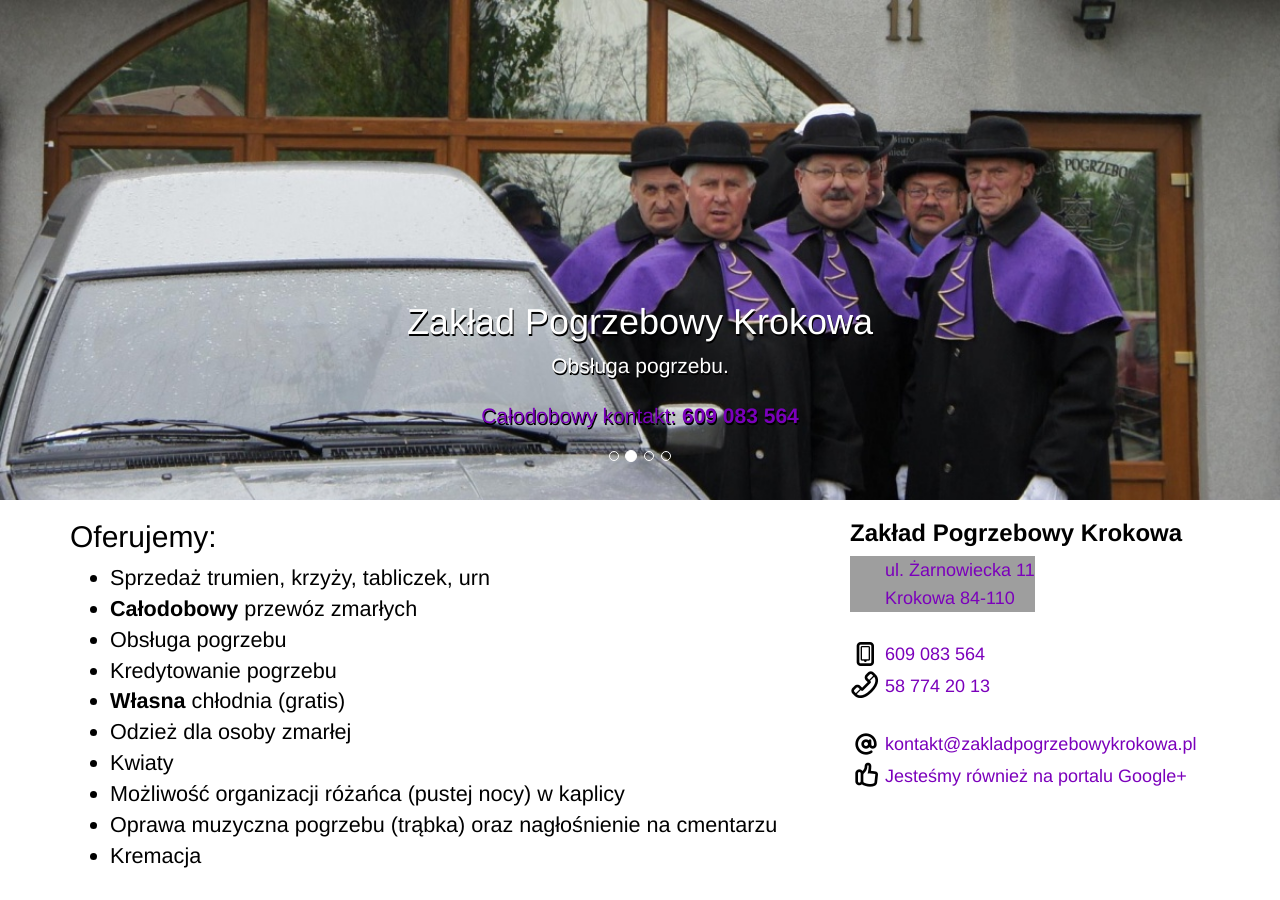
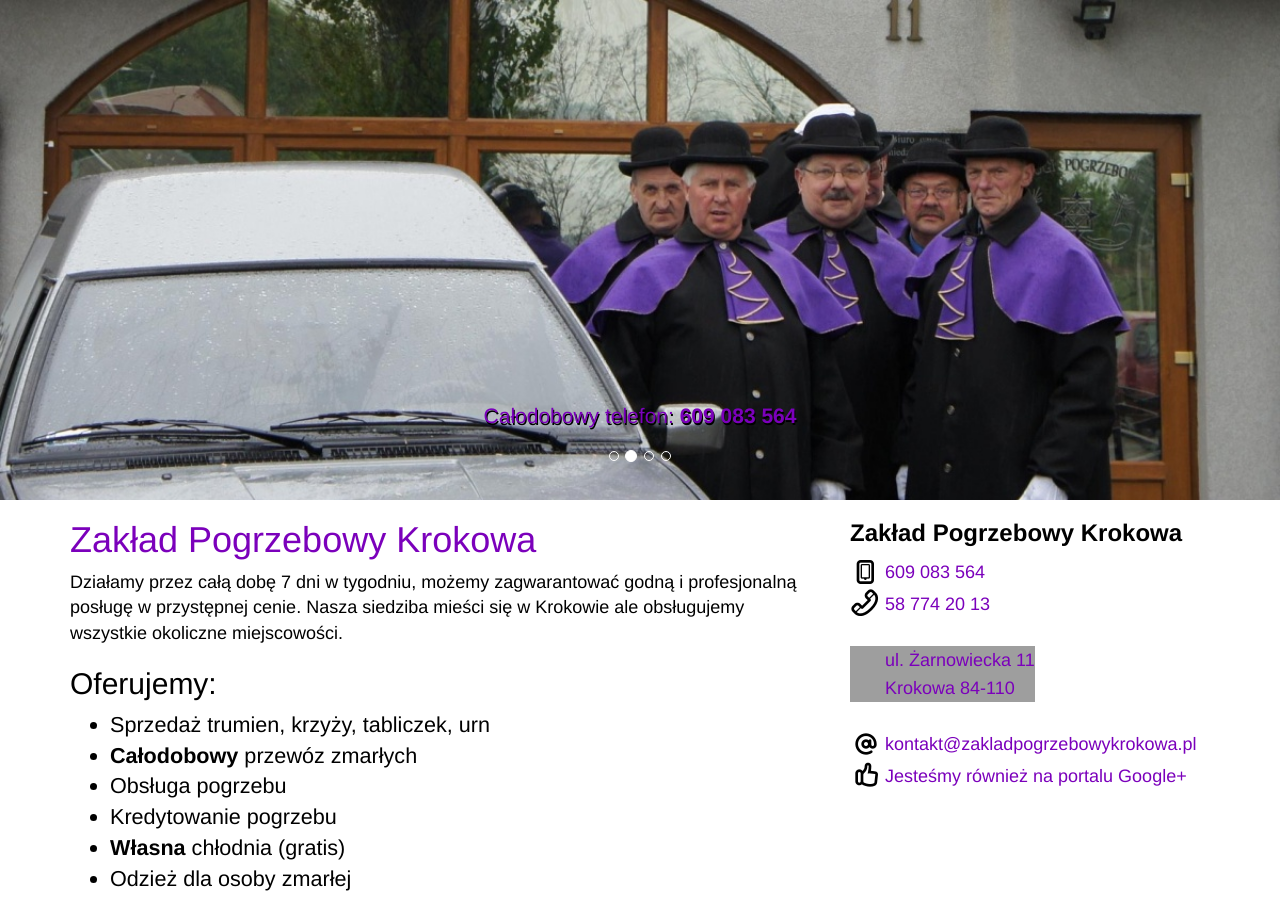
Before and after one commit to lukaszkomar/zakladkrokowa.pl, a Jekyll site: the page built from index.html, in a window 1280 px wide and 900 px high, cut to the strip 0-900 px from the top of the window. Built offline with Jekyll 4.4.1, drawn with Linux system fonts in a browser that asks for light colours; grey boxes are pictures that could not be loaded.

Commit message:
rearranged

```diff
--- a/_layouts/page.html
+++ b/_layouts/page.html
@@ -13,9 +13,7 @@
         <img src="p/img/carousel1.jpg" alt="{{ site.companyName }} Sprzedaż trumien, krzyży, tabliczek, urn">
         <div class="container">
           <div class="carousel-caption">
-            <h1><a href="http://{{ site.url }}" title="{{ site.companyName }}">{{ site.companyName }}</a></h1>
-            <p>Sprzedaż trumien, krzyży, tabliczek, urn.</p>
-            <p><a href="tel:+48609083564" title="{{ site.companyName }} całodobowy telefon">Całodobowy kontakt: <strong>609 083 564</strong></a></p>
+            <p><a href="tel:+48609083564" title="{{ site.companyName }} całodobowy telefon">Całodobowy telefon: <strong>609 083 564</strong></a></p>
           </div>
         </div>
       </div>
@@ -24,9 +22,7 @@
         <img src="p/img/carousel2.jpg" alt="{{ site.companyName }} Obsługa pogrzebu">
         <div class="container">
           <div class="carousel-caption">
-            <h1><a href="http://{{ site.url }}">{{ site.companyName }}</a></h1>
-            <p>Obsługa pogrzebu.</p>
-            <p><a href="tel:+48609083564" title="{{ site.companyName }} całodobowy telefon">Całodobowy kontakt: <strong>609 083 564</strong></a></p>
+            <p><a href="tel:+48609083564" title="{{ site.companyName }} całodobowy telefon">Całodobowy telefon: <strong>609 083 564</strong></a></p>
           </div>
         </div>
       </div>
@@ -34,9 +30,7 @@
         <img src="p/img/carousel3.jpg" alt="{{ site.companyName }} Możliwość organizacji różańca (pustej nocy) w kaplicy">
         <div class="container">
           <div class="carousel-caption">
-            <h1><a href="http://{{ site.url }}">{{ site.companyName }}</a></h1>
-            <p>Możliwość organizacji różańca (pustej nocy) w kaplicy.</p>
-            <p><a href="tel:+48609083564" title="{{ site.companyName }} całodobowy telefon">Całodobowy kontakt: <strong>609 083 564</strong></a></p>
+            <p><a href="tel:+48609083564" title="{{ site.companyName }} całodobowy telefon">Całodobowy telefon: <strong>609 083 564</strong></a></p>
           </div>
         </div>
       </div>
@@ -44,9 +38,7 @@
         <img src="p/img/carousel4.jpg" alt="{{ site.companyName }} Całodobowy przewóz zmarłych">
         <div class="container">
           <div class="carousel-caption">
-            <h1><a href="http://{{ site.url }}">{{ site.companyName }}</a></h1>
-            <p>Całodobowy przewóz zmarłych.</p>
-            <p><a href="tel:+48609083564" title="{{ site.companyName }} całodobowy telefon">Całodobowy kontakt: <strong>609 083 564</strong></a></p>
+            <p><a href="tel:+48609083564" title="{{ site.companyName }} całodobowy telefon">Całodobowy telefon: <strong>609 083 564</strong></a></p>
           </div>
         </div>
       </div>
@@ -64,6 +56,10 @@
         {% if page.title == 404 %}
         <h1>404 Nie znaleziono strony</h1>
         {% endif %}
+
+        <h1><a href="http://{{ site.url }}" title="{{ site.companyName }}">{{ site.companyName }}</a></h1>
+
+        <p>Działamy przez całą dobę 7 dni w tygodniu, możemy zagwarantować godną i profesjonalną posługę w przystępnej cenie. Nasza siedziba mieści się w Krokowie ale obsługujemy wszystkie okoliczne miejscowości.</p>
 
         <h2>Oferujemy:</h2>
         <ul>
@@ -103,10 +99,10 @@
         <div class="row">
           <address class="col-sm-12">
             <strong>{{ site.companyName }}</strong>
-            <a class="location" href="https://maps.google.pl/maps?q=54.778434,18.162321&amp;hl=pl&amp;z=16" title="{{ site.companyName }} adres">ul. Żarnowiecka 11<br>Krokowa 84-110</a><br/>
-            <br/>
             <a class="mobile"   href="tel:+48609083564" title="{{ site.companyName }} całodobowy telefon">609 083 564</a><br/>
             <a class="phone"    href="tel:+48587742013" title="{{ site.companyName }} telefon stacjonarny">58 774 20 13</a><br/>
+            <br/>
+            <a class="location" href="https://maps.google.pl/maps?q=54.778434,18.162321&amp;hl=pl&amp;z=16" title="{{ site.companyName }} adres">ul. Żarnowiecka 11<br>Krokowa 84-110</a><br/>
             <br/>
             <a class="mail"     href="mailto:kontakt@{{ site.url }}" title="{{ site.companyName }} mail">kontakt@{{ site.url }}</a><br/>
             <a class="plus"     href="{{ site.social.gplus }}" rel="publisher">Jesteśmy również na portalu Google+</a><br/>
```
